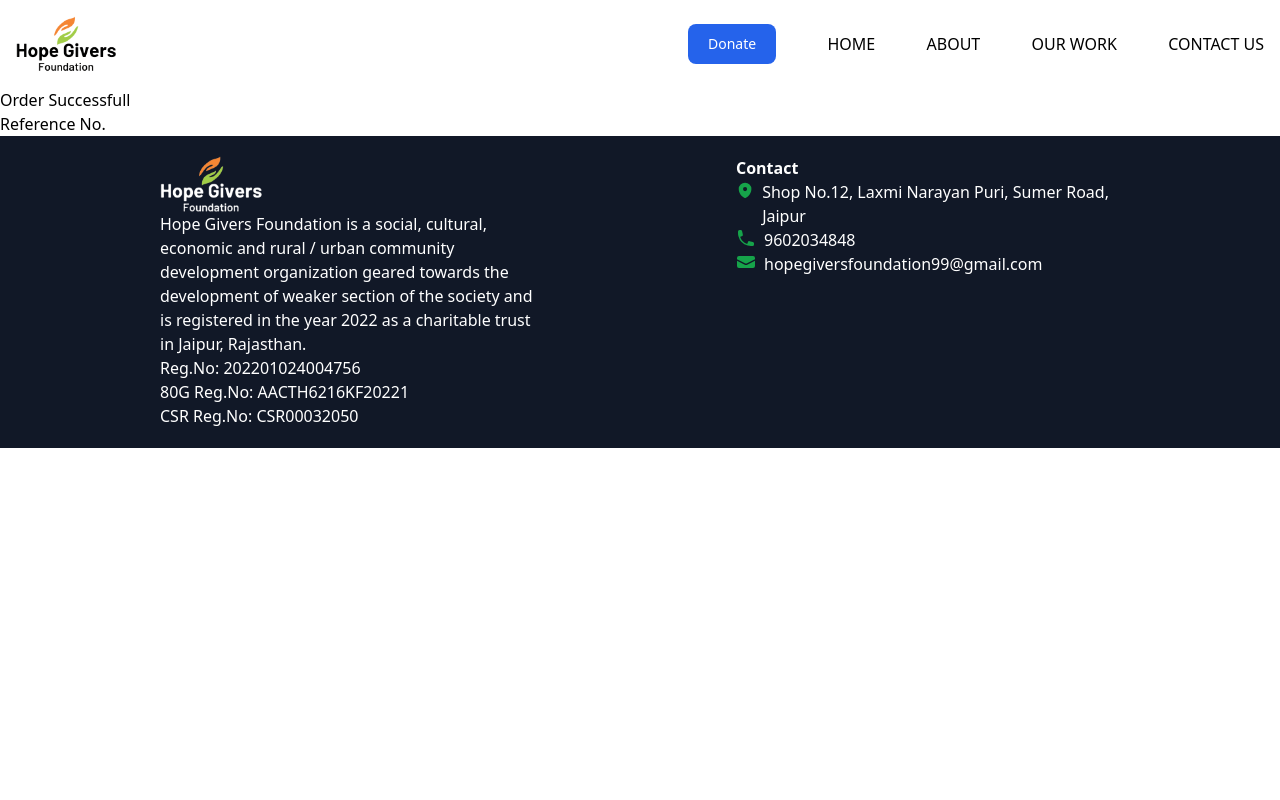
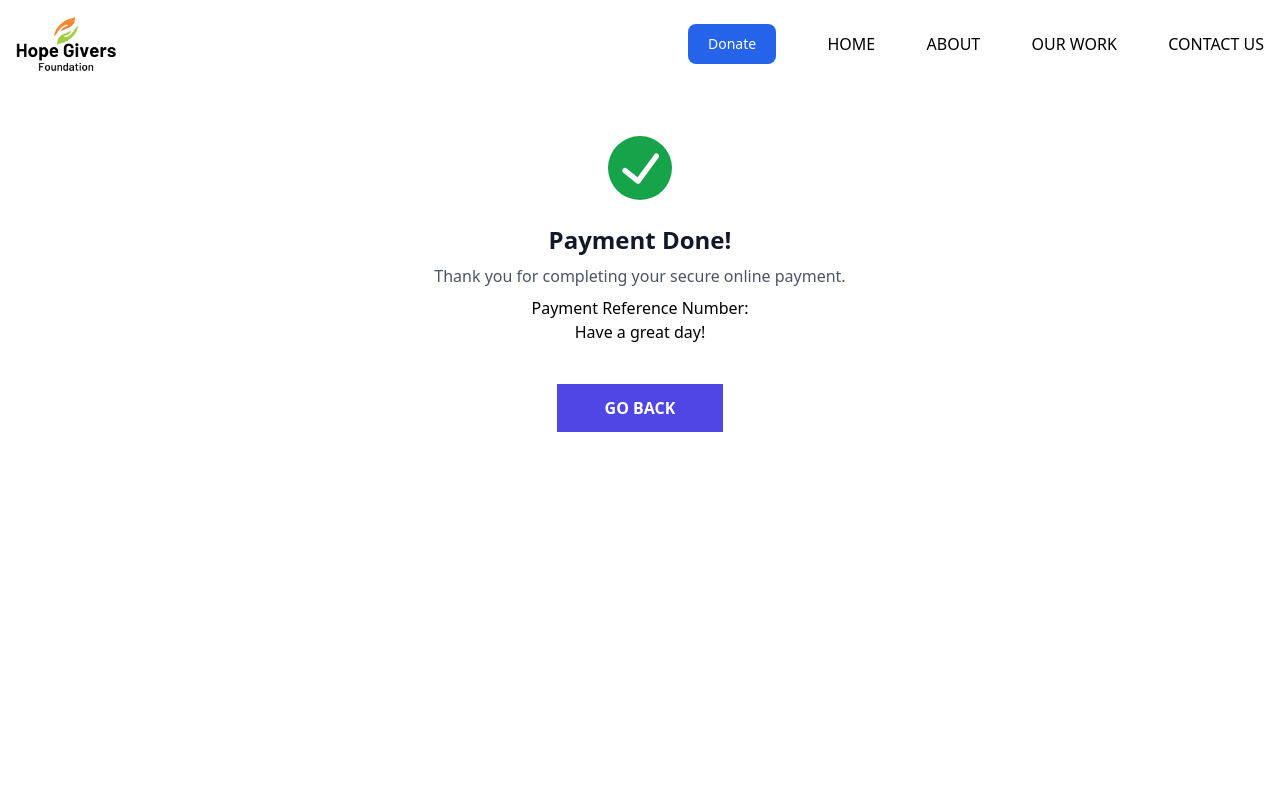
Before and after one commit to therajatg/hopegivers-client, a React (Vite) app: page /paymentsuccess in a window 1280 px wide. Shown: the top 800 px of the page. Built offline with nearby package versions, Linux system fonts and the light colour scheme; the HTML template or start-up script is replaced by a standard one.

Commit message:
razorpay payment successful page

```diff
--- a/index.html
+++ b/index.html
@@ -8,10 +8,11 @@
   </head>
   <body>
     <div id="root"></div>
-    <script type="module" src="/src/main.jsx"></script>
-    <script
+    <!-- <script
       type="text/javascript"
       src="https://checkout.razorpay.com/v1/razorpay.js"
-    ></script>
+    ></script> -->
+    <script src="https://checkout.razorpay.com/v1/checkout.js"></script>
+    <script type="module" src="/src/main.jsx"></script>
   </body>
 </html>
--- a/src/App.jsx
+++ b/src/App.jsx
@@ -32,6 +32,7 @@ function App() {
         <Route path="/paymentsuccess" element={<PaymentSuccess />} />
         <Route path="*" element={<PageNotFound />} />
         <Route path="/contact-us" element={<ContactUs />} />
+        <Route path="/paymentsuccess" element={<PaymentSuccess />} />
       </Routes>
       <Footer />
     </div>
--- a/src/components/Donate.jsx
+++ b/src/components/Donate.jsx
@@ -2,7 +2,7 @@ import { useEffect, useState } from "react";
 import axios from "../axios";
 
 export const Donate = ({ modal, setModal }) => {
-  const [donationAmount, setDonationAmount] = useState(0);
+  const [donationAmount, setDonationAmount] = useState();
   const [error, setError] = useState("");
   const amountOptions = [1000, 5000, 10000, "Custom"];
 
@@ -20,11 +20,11 @@ export const Donate = ({ modal, setModal }) => {
     if (parseInt(donationAmount) >= 1) {
       const {
         data: { key },
-      } = await axios.get("/api/getkey");
+      } = await axios.get("/api/payment/getkey");
 
       const {
         data: { order },
-      } = await axios.post("/api/checkout", {
+      } = await axios.post("/api/payment/checkout", {
         donationAmount,
       });
 
@@ -37,7 +37,8 @@ export const Donate = ({ modal, setModal }) => {
         //must have logo in the image below
         image: "https://avatars.githubusercontent.com/u/25058652?v=4",
         order_id: order.id,
-        callback_url: "/api/paymentverification",
+        callback_url: "http://localhost:5000/api/payment/paymentverification",
+        redirect: true,
         prefill: {
           name: "Gaurav Kumar",
           email: "gaurav.kumar@example.com",
@@ -52,6 +53,7 @@ export const Donate = ({ modal, setModal }) => {
       };
       const razor = new window.Razorpay(options);
       razor.open();
+      setDonationAmount("");
     } else {
       setError("Enter valid amount");
     }
@@ -97,7 +99,7 @@ export const Donate = ({ modal, setModal }) => {
             type="number"
             id="last_name"
             className="pl-7 bg-gray-50 border border-gray-300 text-gray-900 text-sm rounded-lg focus:ring-blue-500 focus:border-blue-500 block w-full p-2.5 dark:bg-gray-700 dark:border-gray-600 dark:placeholder-gray-400 dark:text-white dark:focus:ring-blue-500 dark:focus:border-blue-500"
-            placeholder="Doe"
+            placeholder="Enter amount"
             value={donationAmount}
             onChange={changeHandler}
             min={0}
--- a/src/pages/PaymentSuccess.jsx
+++ b/src/pages/PaymentSuccess.jsx
@@ -1,16 +1,38 @@
 import React from "react";
-import { useSearchParams } from "react-router-dom";
+import { useSearchParams, useNavigate } from "react-router-dom";
 
 export const PaymentSuccess = () => {
   const seachQuery = useSearchParams()[0];
+  const referenceNum = seachQuery.get("reference");
+  const navigate = useNavigate();
 
-  const referenceNum = seachQuery.get("reference");
   return (
-    <div>
-      <div h="100vh" justifyContent={"center"}>
-        <div textTransform={"uppercase"}> Order Successfull</div>
-
-        <div>Reference No.{referenceNum}</div>
+    <div class="h-full">
+      <div class="bg-white p-6  md:mx-auto">
+        <svg viewBox="0 0 24 24" class="text-green-600 w-16 h-16 mx-auto my-6">
+          <path
+            fill="currentColor"
+            d="M12,0A12,12,0,1,0,24,12,12.014,12.014,0,0,0,12,0Zm6.927,8.2-6.845,9.289a1.011,1.011,0,0,1-1.43.188L5.764,13.769a1,1,0,1,1,1.25-1.562l4.076,3.261,6.227-8.451A1,1,0,1,1,18.927,8.2Z"
+          ></path>
+        </svg>
+        <div class="text-center">
+          <h3 class="md:text-2xl text-base text-gray-900 font-semibold text-center">
+            Payment Done!
+          </h3>
+          <p class="text-gray-600 my-2">
+            Thank you for completing your secure online payment.
+          </p>
+          <p>Payment Reference Number: {referenceNum}</p>
+          <p> Have a great day! </p>
+          <div class="py-10 text-center">
+            <button
+              onClick={() => navigate("/")}
+              class="px-12 bg-indigo-600 hover:bg-indigo-500 text-white font-semibold py-3"
+            >
+              GO BACK
+            </button>
+          </div>
+        </div>
       </div>
     </div>
   );
```
